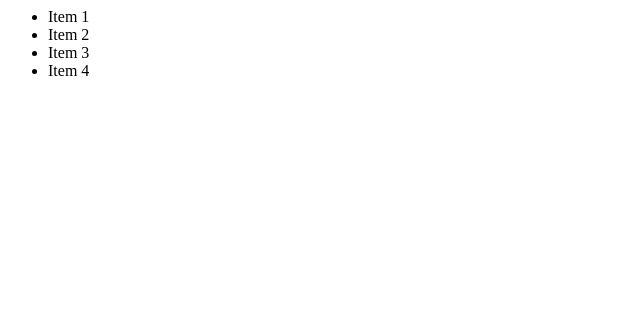
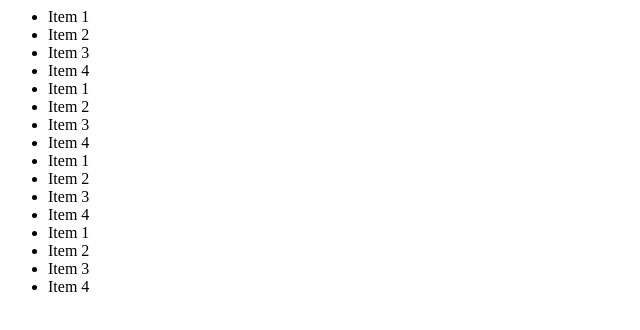
Before and after one commit to allandelfin/tracking_test, a plain HTML site: page index.html in a window 1280 px wide. Shown: the whole page, without its empty margins (0-640 px from the left). Drawn offline with Linux system fonts and the light colour scheme.

Commit message:
updates for index and script

```diff
--- a/index.html
+++ b/index.html
@@ -10,6 +10,18 @@
 		<li>Item 2</li>
 		<li>Item 3</li>
 		<li>Item 4</li>
+		<li>Item 1</li>
+		<li>Item 2</li>
+		<li>Item 3</li>
+		<li>Item 4</li>
+		<li>Item 1</li>
+		<li>Item 2</li>
+		<li>Item 3</li>
+		<li>Item 4</li>
+		<li>Item 1</li>
+		<li>Item 2</li>
+		<li>Item 3</li>
+		<li>Item 4</li>
 	</ul>
 </body>
 </html>
--- a/script.js
+++ b/script.js
@@ -1,2 +1,6 @@
 //this is a js file
 //another comment
+
+// new comment for this file
+
+// new comment again for this file
```
